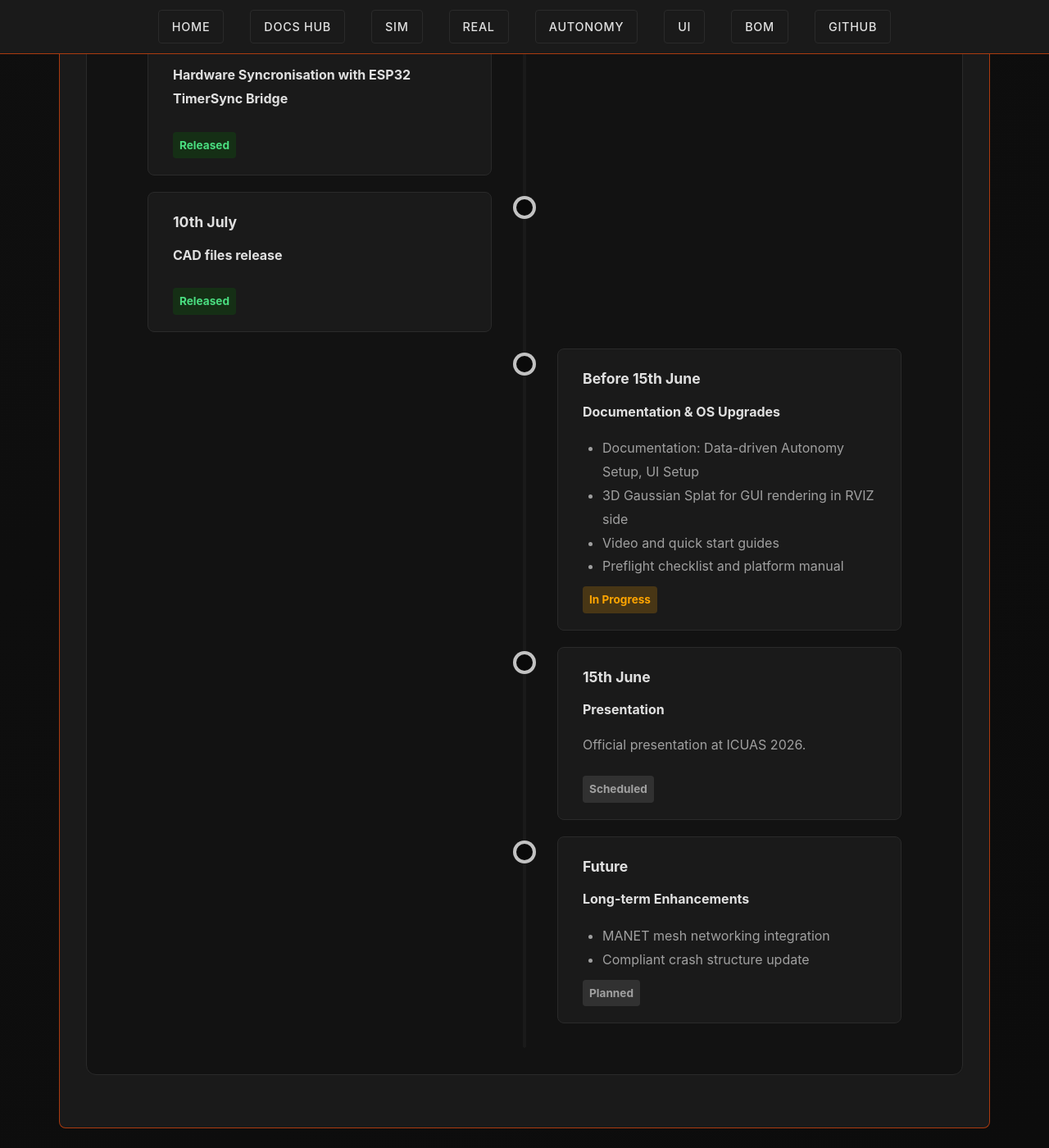
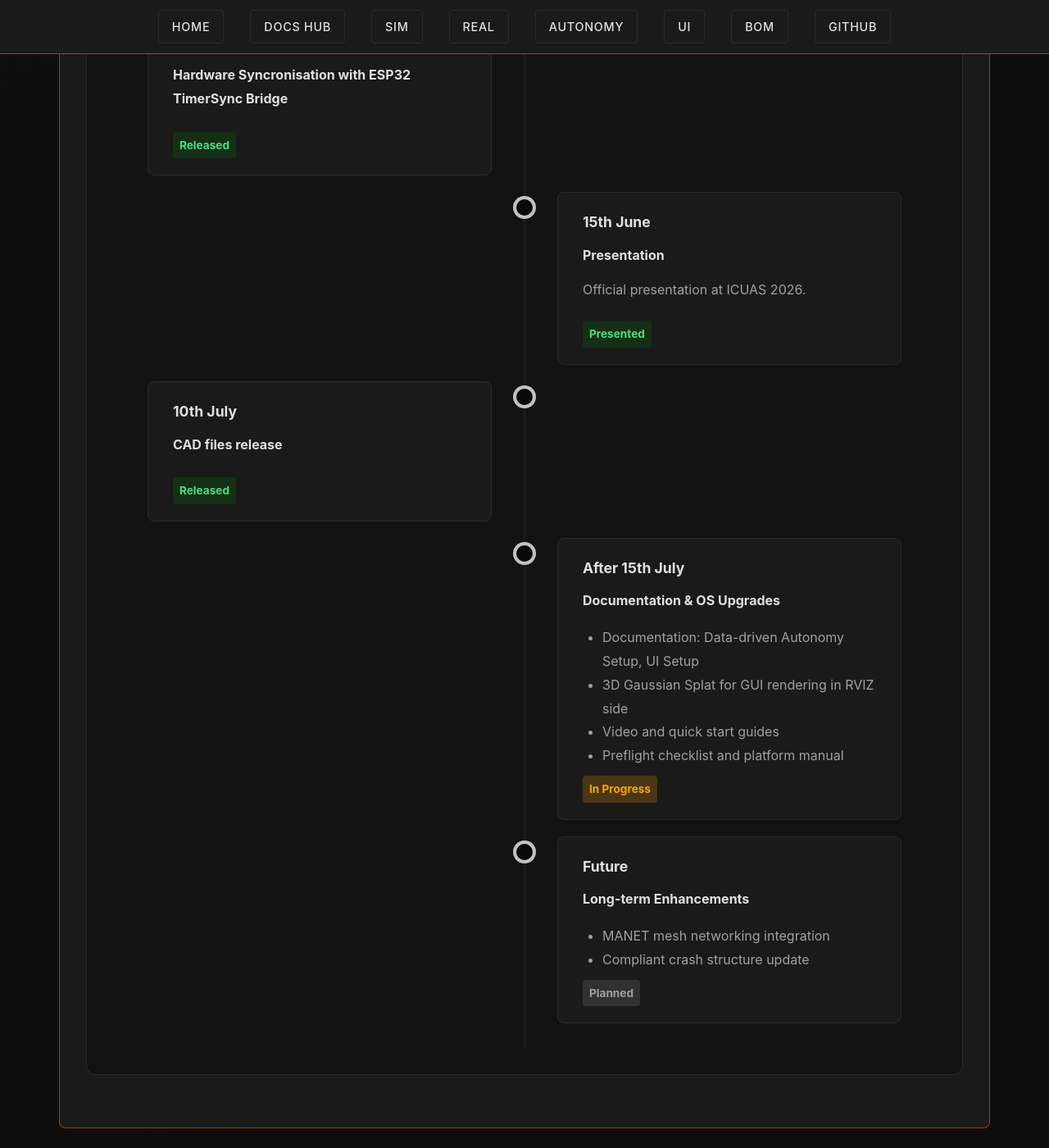
Before and after one commit to SasaKuruppuarachchi/agipix, a Jekyll site: the page built from index.html, in a window 1280 px wide and 1400 px high, scrolled down 5102 px. Shown: the whole window at 82% size. Built offline with Jekyll 4.4.1, drawn with Linux system fonts in a browser that asks for light colours.

Commit message:
feat: add presentation entry to timeline and update documentation milestone schedule

```diff
--- a/index.html
+++ b/index.html
@@ -451,6 +451,15 @@ title: Home
           <span class="timeline-status status-released">Released</span>
         </div>
       </div>
+      <div class="timeline-container timeline-right">
+        <div class="timeline-content">
+          <div class="timeline-date">15th June</div>
+          <p style="color: var(--text-primary);"><strong>Presentation</strong></p>
+          <p style="margin-top: 0.5rem; color: var(--text-secondary); line-height: 1.5;">Official presentation at ICUAS
+            2026.</p>
+          <span class="timeline-status status-released">Presented</span>
+        </div>
+      </div>
       <div class="timeline-container timeline-left">
         <div class="timeline-content">
           <div class="timeline-date">10th July</div>
@@ -460,7 +469,7 @@ title: Home
       </div>
       <div class="timeline-container timeline-right">
         <div class="timeline-content">
-          <div class="timeline-date">Before 15th June</div>
+          <div class="timeline-date">After 15th July</div>
           <p style="color: var(--text-primary);"><strong>Documentation & OS Upgrades</strong></p>
           <ul style="margin: 0.5rem 0 0 1.5rem; padding: 0; color: var(--text-secondary); line-height: 1.5;">
             <li>Documentation: Data-driven Autonomy Setup, UI Setup</li>
@@ -471,15 +480,7 @@ title: Home
           <span class="timeline-status status-progress">In Progress</span>
         </div>
       </div>
-      <div class="timeline-container timeline-right">
-        <div class="timeline-content">
-          <div class="timeline-date">15th June</div>
-          <p style="color: var(--text-primary);"><strong>Presentation</strong></p>
-          <p style="margin-top: 0.5rem; color: var(--text-secondary); line-height: 1.5;">Official presentation at ICUAS
-            2026.</p>
-          <span class="timeline-status status-scheduled">Scheduled</span>
-        </div>
-      </div>
+
       <div class="timeline-container timeline-right">
         <div class="timeline-content">
           <div class="timeline-date">Future</div>
```
